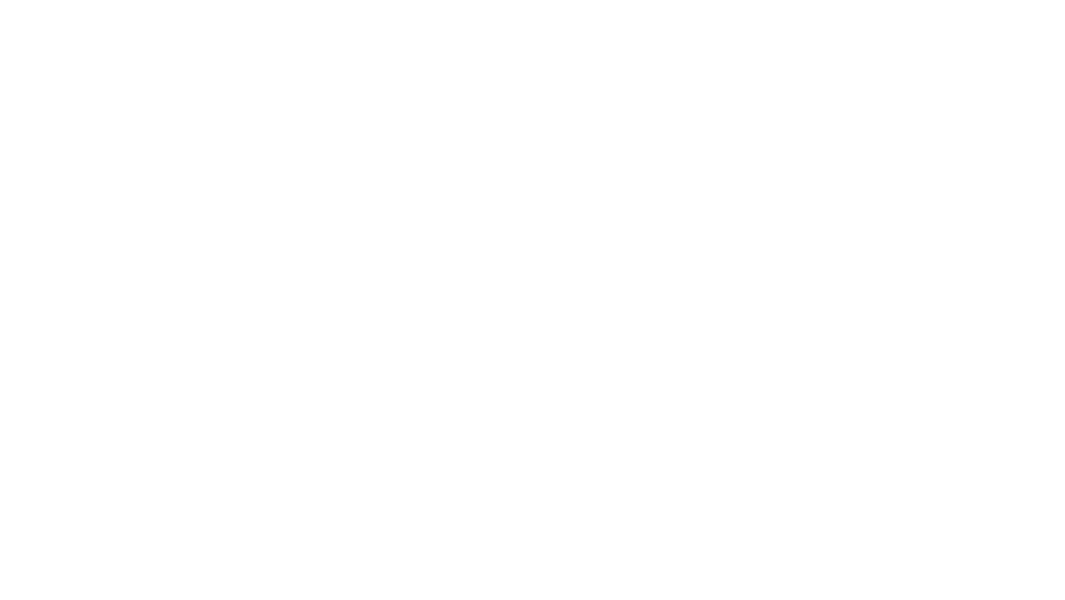
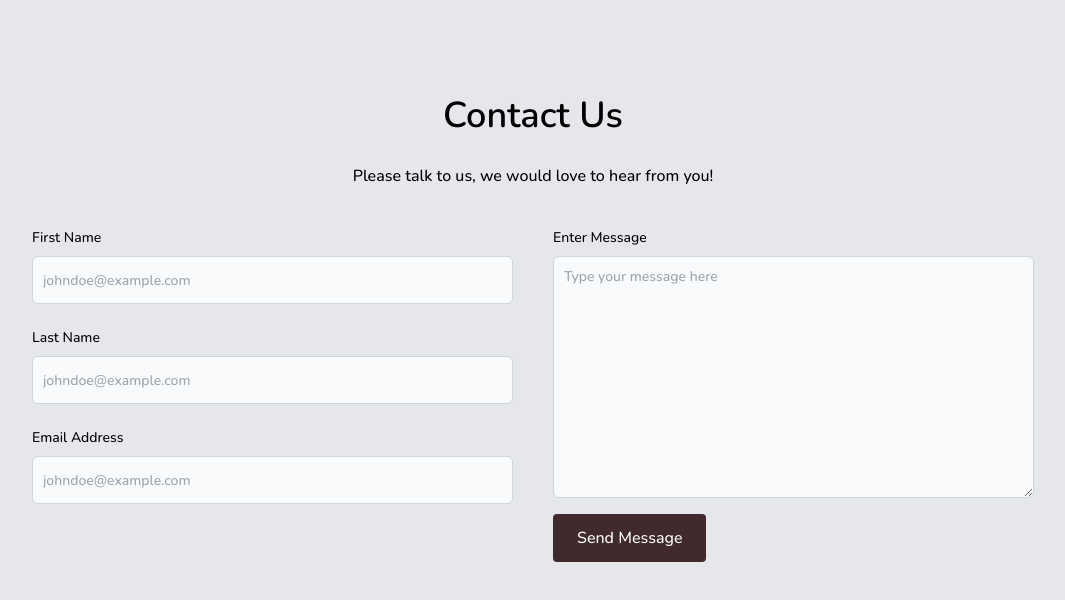
Before and after one commit to zuri-training/Proj_team_17_my_cms, a React (Create React App) app in the folder Frontend/: page /contact-us in a window 1280 px wide. Before the commit this address had no page. Shown: the top 600 px of the page, without its empty margins (107-1172 px from the left). Built offline with nearby package versions, Linux system fonts and the light colour scheme; a web font is replaced by a local one.

Commit message:
added the contact-us page

```diff
--- a/Frontend/src/App.js
+++ b/Frontend/src/App.js
@@ -1,10 +1,10 @@
-// import { faEyeSlash } from '@fortawesome/free-regular-svg-icons';
+import { Routes, Route, } from "react-router-dom";
+
 import LandingPage from "./pages/LandingPage";
 import ForgotPassword from "./pages/ForgotPassword";
 import SignUp from "./pages/SignUp";
 import Login from "./pages/Login"
-
-import { Routes, Route, } from "react-router-dom";
+import ContactUs from "./pages/ContactUs";
 
 
 function App() {
@@ -14,6 +14,7 @@
         <Route path="/forgot" element={<ForgotPassword />} />
         <Route path="/signup" element={<SignUp />} />
         <Route path="login" element={<Login />} />
+        <Route path="contact-us" element={<ContactUs />} />
       </Routes>
   );
 }
--- a/Frontend/src/components/layout/TextInputGroup.js
+++ /dev/null
@@ -1,33 +0,0 @@
-import React from 'react'
-import PropTypes from 'prop-types'
-
-export default function TextInputGroup({
-    label,
-    name,
-    type,
-    value,
-    placeholder,
-}) {
-
-  return (
-    <div className="form-group mb-4">
-    <label htmlFor={name} className='text-sm label-color'>{label}</label>
-    <input name={name} type={type} className='lg:p-3 p-2.5 w-full input outline-none'
-    placeholder={placeholder}
-    value={value}
-    />
-  </div>
-  )
-}
-
-    TextInputGroup.propTypes = {
-        name: PropTypes.string,
-        label: PropTypes.string.isRequired,
-        type: PropTypes.string.isRequired,
-        value: PropTypes.string,
-        placeholder: PropTypes.string.isRequired,
-    }
-
-    TextInputGroup.defaultProps = {
-        type: 'text',
-    }
--- a/Frontend/src/pages/ContactUs.js
+++ b/Frontend/src/pages/ContactUs.js
@@ -1,8 +1,70 @@
 import React from 'react';
+import Button from '../components/general/Button';
 
 const ContactUs = () => {
   return (
-    <section>ContactUs</section>
+    <section className='bg-gray-200 h-screen w-full'>
+      <div className='mt-24'>
+        <div className='contact-text-container mb-10'>
+          <h1 className="text-center mb-7 font-semibold overflow-hidden text-4xl">Contact Us</h1>
+          <p className='text-center'>Please talk to us, we would love to hear from you!</p>
+        </div>
+
+        <div className='contact-form-container'>
+          <form className='flex flex-row justify-center'>
+            <div className='contact-col px-5'>
+              <div className=" w-[481px] mb-6">
+                <label htmlFor="fn-input" className="block mb-2 text-sm font-medium  text-black">First Name</label>
+                <input
+                  type="email"
+                  id="fn-input"
+                  placeholder="johndoe@example.com"
+                  className=" h-12 rounded-md bg-gray-50 border border-gray-300 text-gray-900 text-sm  focus:ring-gray-500 block w-full p-2.5 pr-20 "
+                  required
+                />
+              </div>
+              <div className=" w-[481px] mb-6">
+                <label htmlFor="ln-input" className="block mb-2 text-sm font-medium  text-black">Last Name</label>
+                <input
+                  type="email"
+                    id="ln-input"
+                  placeholder="johndoe@example.com"
+                  className=" h-12 rounded-md bg-gray-50 border border-gray-300 text-gray-900 text-sm  focus:ring-gray-500 block w-full p-2.5 pr-20 "
+                  required
+                />
+              </div>
+              <div className=" w-[481px] mb-6">
+                <label htmlFor="em-input" className="block mb-2 text-sm font-medium  text-black">Email Address</label>
+                <input
+                  type="email"
+                  id="em-input"
+                  placeholder="johndoe@example.com"
+                  className=" h-12 rounded-md bg-gray-50 border border-gray-300 text-gray-900 text-sm  focus:ring-gray-500 block w-full p-2.5 pr-20 "
+                  required
+                />
+              </div>
+            </div>
+
+            <div className='contact-col px-5'>
+              <div className=" w-[481px]">
+                <label htmlFor="em-input" className="block mb-2 text-sm font-medium  text-black">Enter Message</label>
+                <textarea
+                  id="w3review"
+                  name="w3review"
+                  rows="11"
+                  cols="50"
+                  placeholder='Type your message here'
+                  className=" rounded-md bg-gray-50 border border-gray-300 text-gray-900 text-sm mb-4 focus:ring-gray-500 block w-full p-2.5"
+                  required
+                >
+                </textarea>
+                <Button name='Send Message' />
+              </div>
+            </div>
+          </form>
+        </div>
+      </div>
+    </section>
   );
 }
 
```
